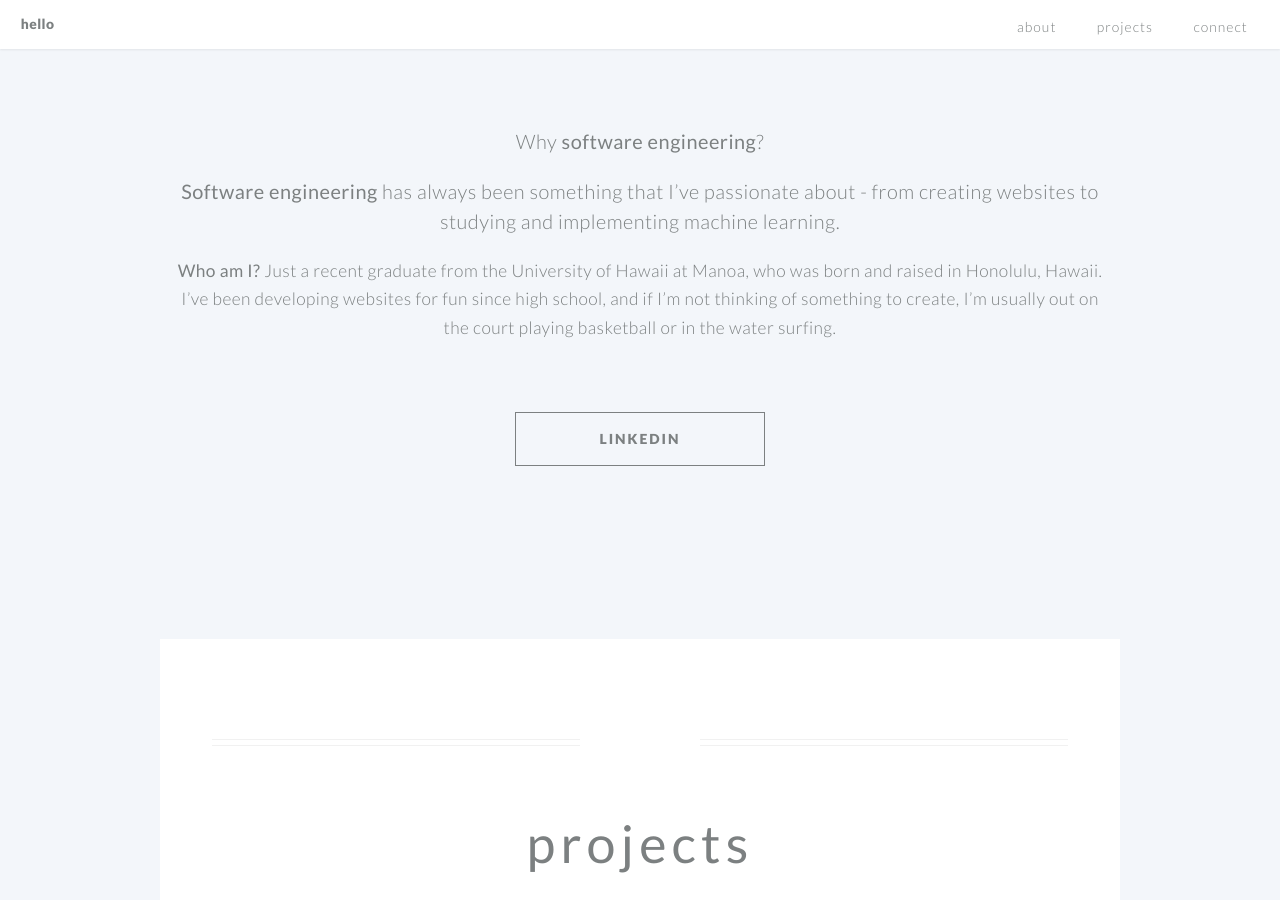
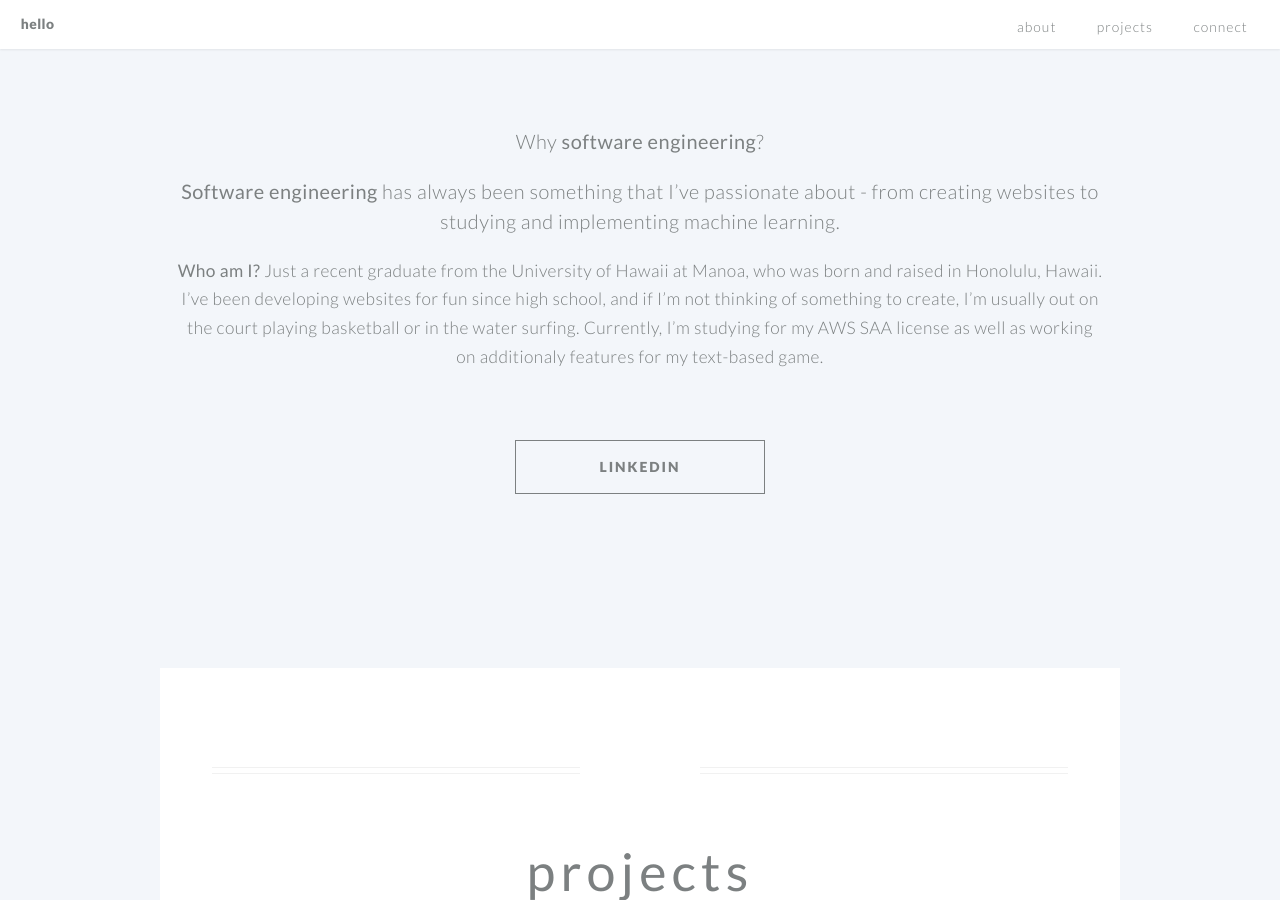
Before and after one commit to townerhale/towner_personal, a Jekyll site: the page built from index.md, in a window 1280 px wide and 900 px high, scrolled down 742 px. Built offline with Jekyll 4.4.1, drawn with Linux system fonts in a browser that asks for light colours.

Commit message:
Update index.md

```diff
--- a/index.md
+++ b/index.md
@@ -45,4 +45,4 @@ cta_button_label: contact # the label on the button
 
 ### **Software engineering** has always been something that I've passionate about - from creating websites to studying and implementing machine learning.
 
-**Who am I?** Just a recent graduate from the University of Hawaii at Manoa, who was born and raised in Honolulu, Hawaii. I've been developing websites for fun since high school, and if I'm not thinking of something to create, I'm usually out on the court playing basketball or in the water surfing.
+**Who am I?** Just a recent graduate from the University of Hawaii at Manoa, who was born and raised in Honolulu, Hawaii. I've been developing websites for fun since high school, and if I'm not thinking of something to create, I'm usually out on the court playing basketball or in the water surfing. Currently, I'm studying for my AWS SAA license as well as working on additionaly features for my text-based game.
```
